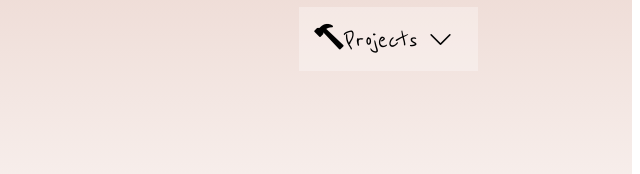
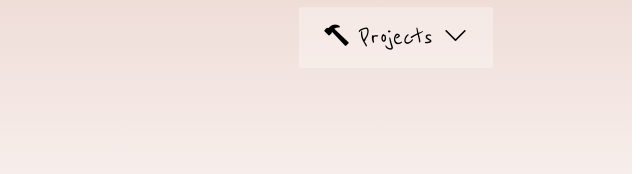
Before and after one commit to SamJamWillingham/gatsby-portfolio-2021, a Gatsby site in the folder my-hello-world-starter/: page / in a window 1280 px wide. Shown: the part 437-611 px from the top of the page, 640-1280 px from the left. Built offline with nearby package versions, Linux system fonts and the light colour scheme; Gatsby itself is replaced by a stand-in of ours.

Commit message:
added missing styling to hammer

```diff
--- a/my-hello-world-starter/src/styles/buttons.css
+++ b/my-hello-world-starter/src/styles/buttons.css
@@ -30,7 +30,8 @@ button:focus {
 .bi.bi-award,
 .bi.bi-cloud-drizzle-fill,
 .bi.bi-stars,
-.bi.bi-peace {
+.bi.bi-peace,
+.bi.bi-hammer {
   font-size: 25px;
   padding: 5px 10px;
 }
```
